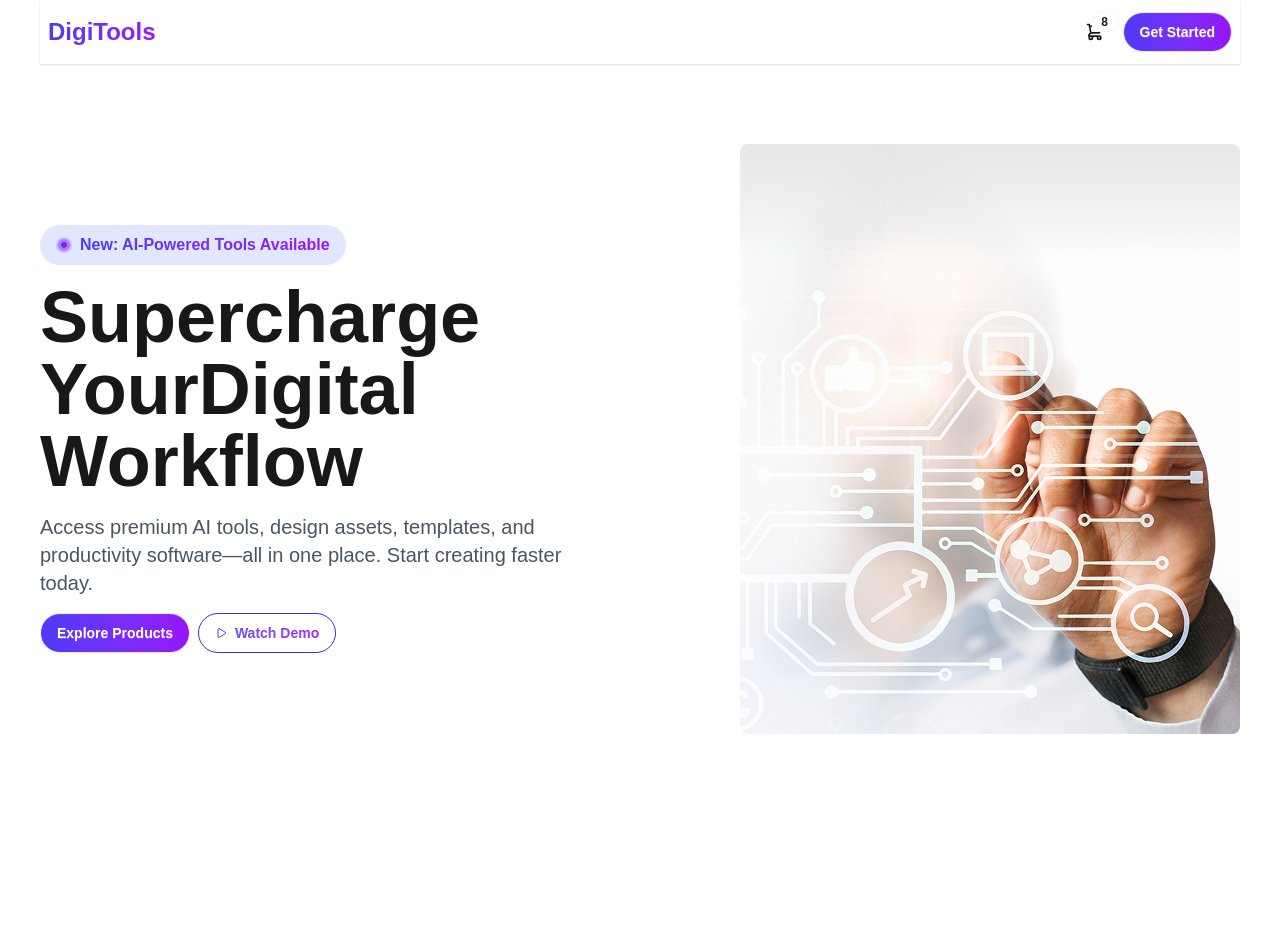
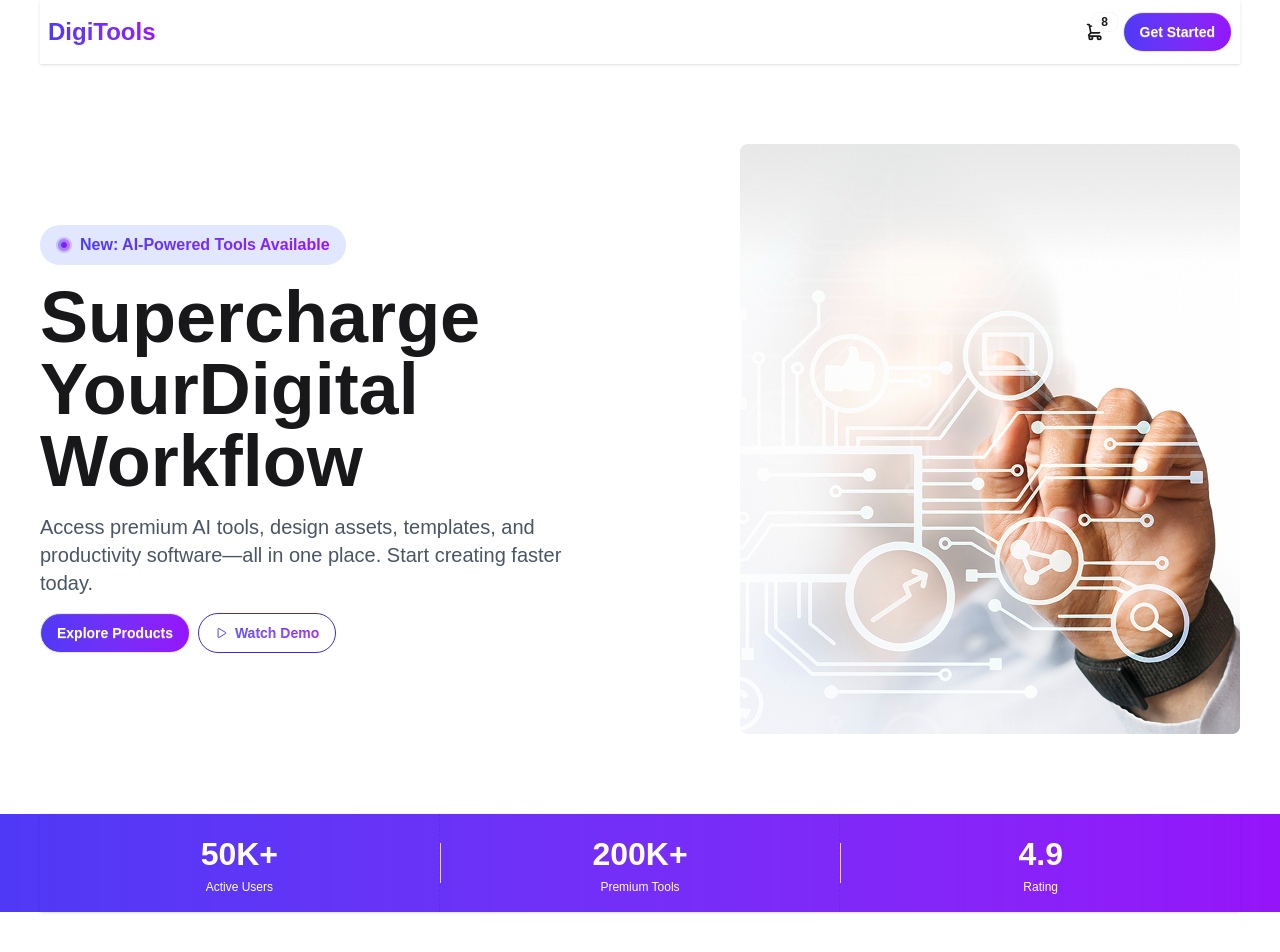
Before and after one commit to shkMahdi/A6-DigiTools-Platform, a React (Vite) app: page / in a window 1280 px wide. Shown: the top 952 px of the page. Before the commit the page ends 800 px from the top, so only its background shows below. Built offline with nearby package versions, Linux system fonts and the light colour scheme.

Commit message:
stat section done

```diff
--- a/src/App.jsx
+++ b/src/App.jsx
@@ -1,7 +1,7 @@
 import './App.css'
 import Banner from './assets/Components/Homepage/Banner'
 import Navbar from './assets/Components/Homepage/Navbar'
-
+import Stat from './assets/Components/Homepage/Stat'
 function App() {
 
   return (
@@ -13,6 +13,9 @@ function App() {
         <section>
             <Banner></Banner>
         </section>
+        <section>
+            <Stat></Stat>
+        </section>
       </header>
     </>
   )
--- a/src/assets/Components/Homepage/Banner.jsx
+++ b/src/assets/Components/Homepage/Banner.jsx
@@ -5,7 +5,7 @@ import { IoPlayOutline } from "react-icons/io5";
 
 const Banner = () => {
     return (
-        <div className="w-[95%] md:max-w-300 mx-auto">
+        <div className="w-[95%] md:max-w-300 mx-auto mb-20">
             <div className='grid grid-cols-1 md:grid-cols-2 justify-between items-center gap-15 text-center md:text-left'>
                 <div className='space-y-4 order-2 md:order-1'>
                     <div className='flex gap-2 items-center bg-[#E1E7FF] px-4 py-2 rounded-4xl w-fit mx-auto md:ml-0'>
--- /dev/null
+++ b/src/assets/Components/Homepage/Stat.jsx
@@ -0,0 +1,32 @@
+import React from 'react';
+
+const Stat = () => {
+    return (
+        <div className='bg-linear-to-r from-[#4F39F6] to-[#9514FA] flex justify-center mb-20'>
+            <div className="flex flex-col md:flex-row items-center w-[95%] md:max-w-300 mx-auto shadow">
+
+                <div className="stat place-items-center flex-1">
+                    <div className="stat-value text-white">50K+</div>
+                    <div className="stat-desc text-white">Active Users</div>
+                </div>
+
+                <div className="hidden md:block h-10 w-px bg-white/80"></div>
+
+                <div className="stat place-items-center flex-1">
+                    <div className="stat-value text-white">200K+</div>
+                    <div className="stat-desc text-white">Premium Tools</div>
+                </div>
+
+                <div className="hidden md:block h-10 w-px bg-white/80"></div>
+
+                <div className="stat place-items-center flex-1">
+                    <div className="stat-value text-white">4.9</div>
+                    <div className="stat-desc text-white">Rating</div>
+                </div>
+
+            </div>
+        </div>
+    );
+};
+
+export default Stat;
```
